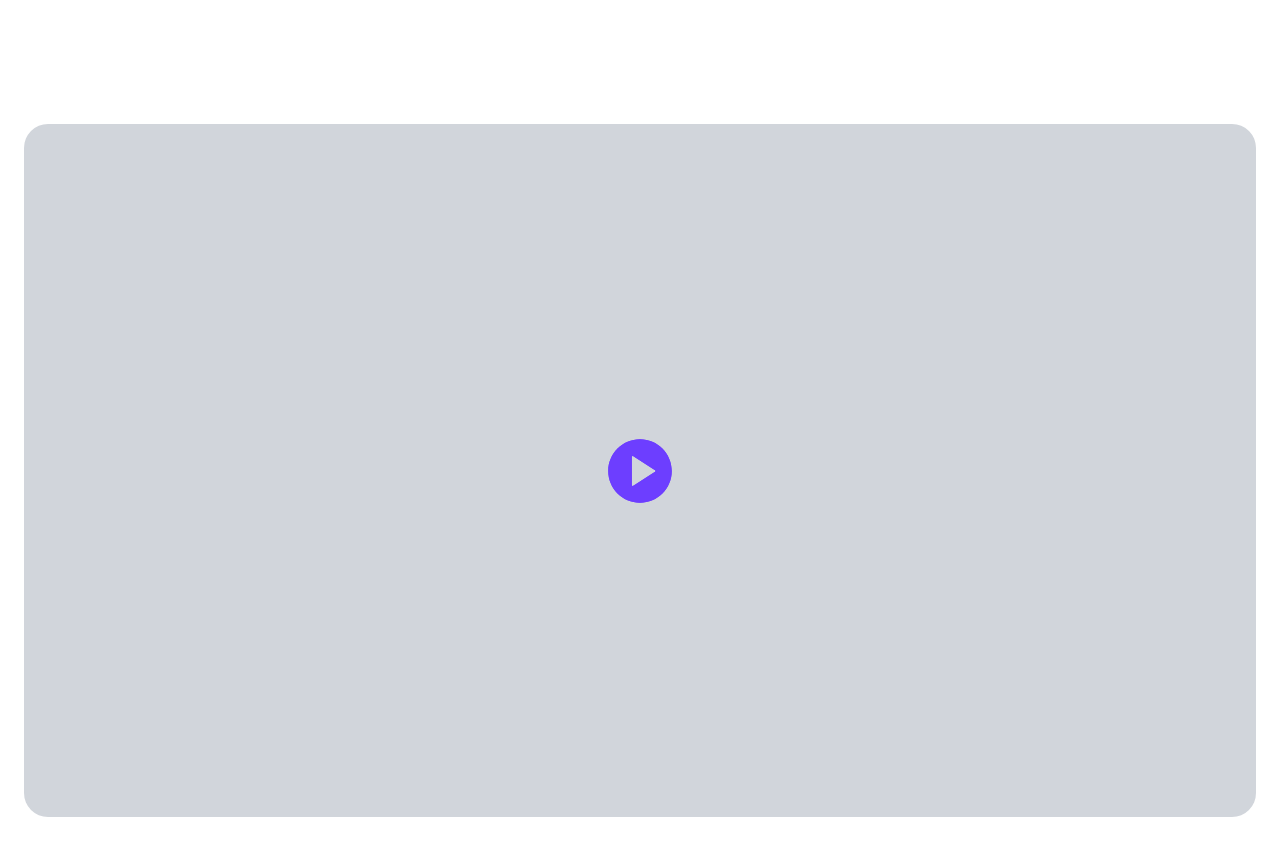
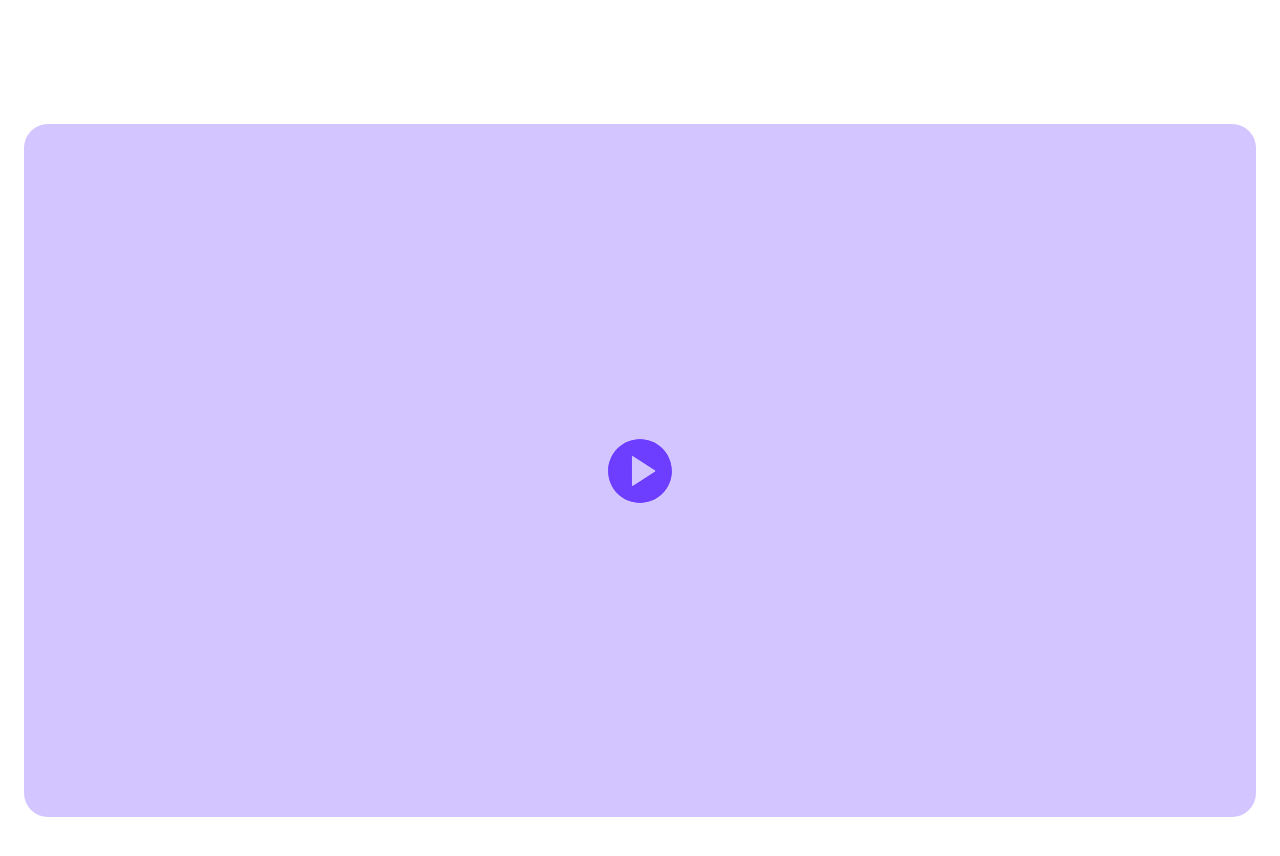
Before and after one commit to Trescento/adelanta, a Nuxt app: page / in a window 1280 px wide. Shown: the part 2180-3036 px from the top of the page. Built offline with nearby package versions, Linux system fonts and the light colour scheme.

Commit message:
Update background color in VideoSection.vue

```diff
--- a/src/components/VideoSection.vue
+++ b/src/components/VideoSection.vue
@@ -1,6 +1,6 @@
 <template>
   <section class="my-48 container">
-    <div class="relative aspect-video rounded-3xl overflow-hidden bg-gray-300">
+    <div class="relative aspect-video rounded-3xl overflow-hidden bg-brand-purple-light">
       <iframe v-if="showVideo" src="https://player.vimeo.com/video/601518684?h=5e7c0b6e8b" class="absolute top-0 left-0 h-full w-full" frameborder="0" allow="autoplay; fullscreen; picture-in-picture" allowfullscreen />
       <div v-else class="absolute top-0 left-0 h-full w-full">
         <button @click="showVideo = true" class="absolute top-1/2 left-1/2 -translate-x-1/2 -translate-y-1/2">
```
